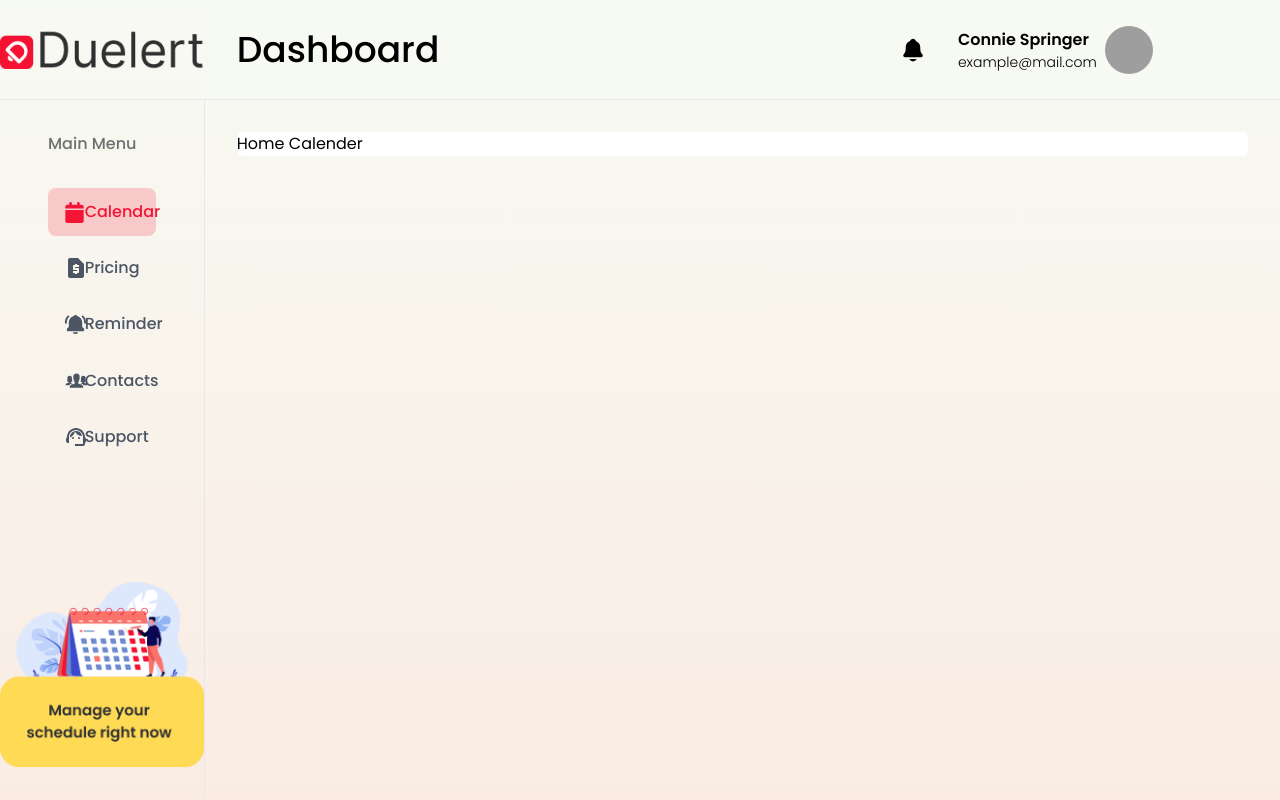
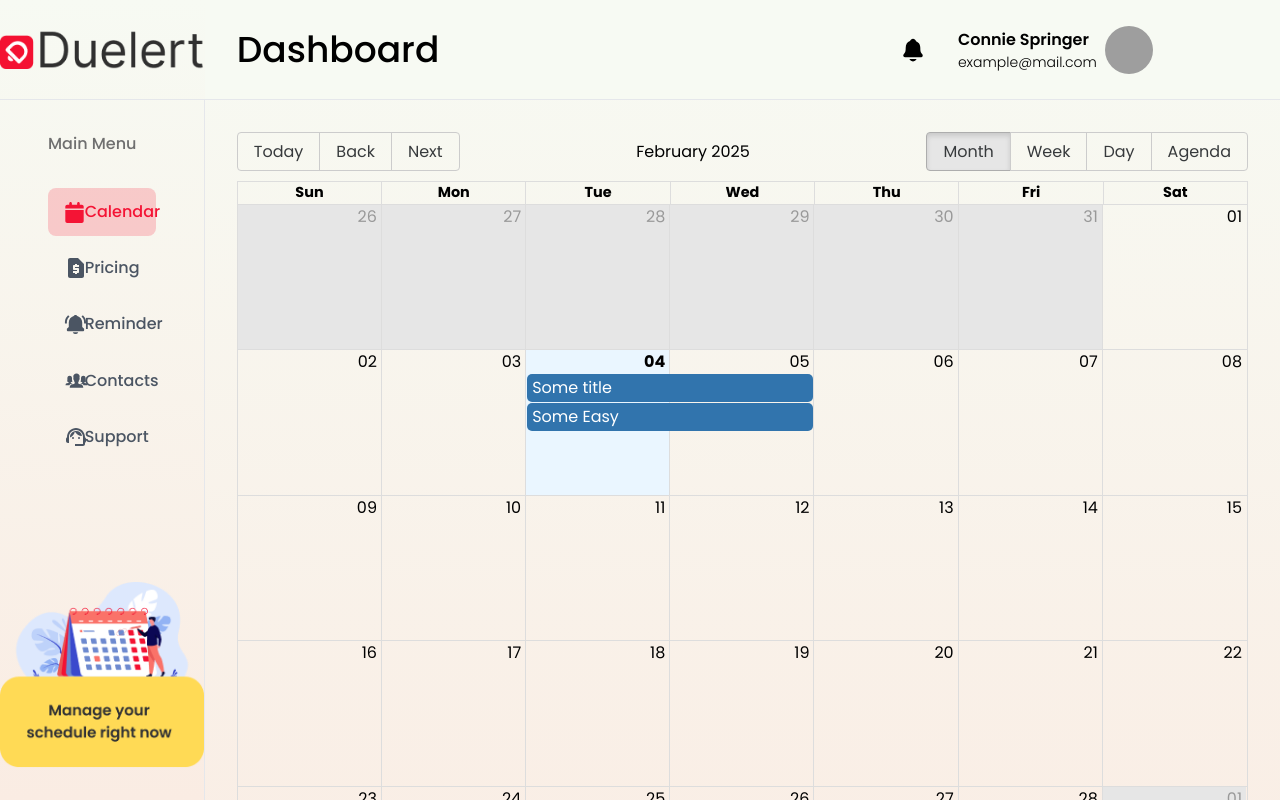
Before and after one commit to solaiman-siam/duelert-main, a React (Vite) app: page /client in a window 1280 px wide. Shown: the top 800 px of the page. Built offline with nearby package versions, Linux system fonts and the light colour scheme; grey boxes are pictures that could not be loaded.

Commit message:
some changes

```diff
--- a/package.json
+++ b/package.json
@@ -16,6 +16,7 @@
     "lucide-react": "^0.474.0",
     "or": "^0.2.0",
     "react": "^18.3.1",
+    "react-big-calendar": "^1.17.1",
     "react-countup": "^6.5.3",
     "react-dom": "^18.3.1",
     "react-helmet-async": "^2.0.5",
--- a/src/main.jsx
+++ b/src/main.jsx
@@ -4,7 +4,7 @@
 import MainProvider from './providers/MainProvider.jsx'
 import { RouterProvider } from 'react-router'
 import { router } from './routes/Routes.jsx'
-
+import "react-big-calendar/lib/css/react-big-calendar.css";
 createRoot(document.getElementById('root')).render(
   <StrictMode>
     <MainProvider>
--- a/src/pages/client-dashboard/Calender.jsx
+++ b/src/pages/client-dashboard/Calender.jsx
@@ -1,11 +1,36 @@
+import  { useState } from "react";
+import { Calendar, momentLocalizer } from "react-big-calendar";
+import moment from "moment";
 
+import "react-big-calendar/lib/css/react-big-calendar.css";
 
-function Calender() {
+const localizer = momentLocalizer(moment);
+
+const Calender = () => {
+  const [events, setEvents] = useState([
+    {
+      start: moment().toDate(),
+      end: moment().add(1, "days").toDate(),
+      title: "Some title"
+    },
+    {
+      start: moment().toDate(),
+      end: moment().add(1, "days").toDate(),
+      title: "Some Easy"
+    },
+  ]);
+
   return (
-    <div className="bg-white rounded-md">
-        Home Calender
+    <div className="App">
+      <Calendar
+        localizer={localizer}
+        defaultDate={new Date()}
+        defaultView="month"
+        events={events}
+        style={{ height: "100vh" }}
+      />
     </div>
-  )
-}
+  );
+};
 
-export default Calender
+export default Calender;
```
Also changed, not shown: 1 other file (tests, documents, lock files or other folders).
